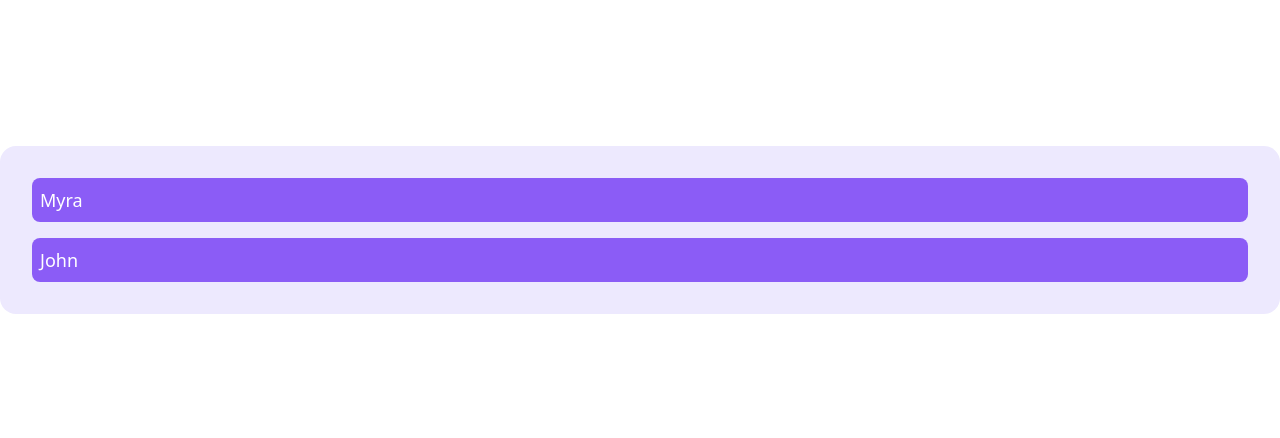
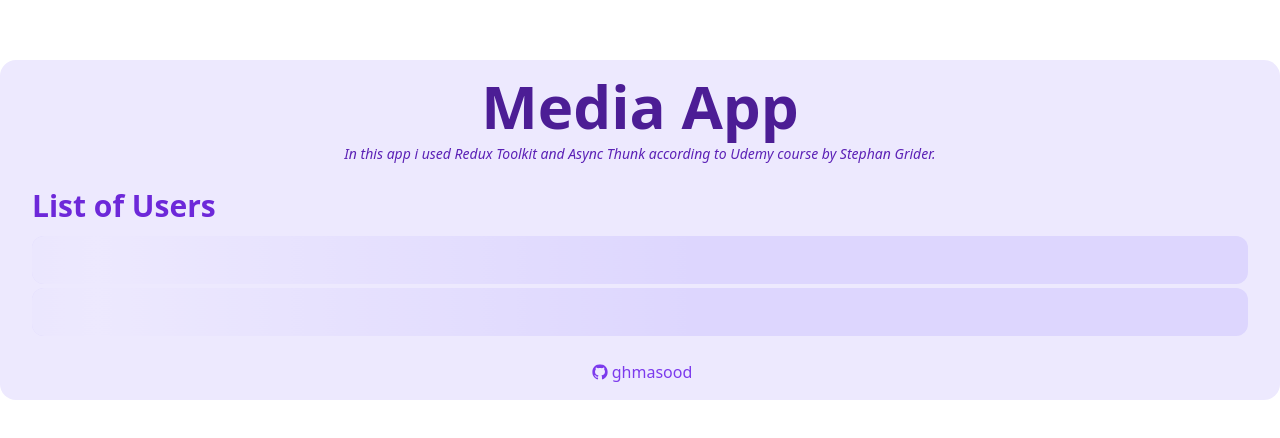
Before and after one commit to ghmasood/RTK-media, a React (Create React App) app: page / in a window 1280 px wide. Shown: the part 170-608 px from the top of the page. Built offline with nearby package versions, Linux system fonts and the light colour scheme; data requests are answered from the project's data file.

Commit message:
[ADD,IMPROVe] skeleton style and some other style + main title + copyright

```diff
--- /dev/null
+++ b/src/components/MainTitle/index.tsx
@@ -0,0 +1,15 @@
+import React from "react";
+
+function MainTitle() {
+  return (
+    <div className="items-center w-full flex flex-col gap-2">
+      <h1 className="text-6xl font-bold text-violet-900">Media App</h1>
+      <span className="italic text-violet-800 text-sm ">
+        In this app i used Redux Toolkit and Async Thunk according to Udemy
+        course by Stephan Grider.
+      </span>
+    </div>
+  );
+}
+
+export default MainTitle;
--- a/src/components/UserList/index.tsx
+++ b/src/components/UserList/index.tsx
@@ -1,6 +1,7 @@
 import React, { useEffect } from "react";
 import { fetchUsers } from "../../store";
 import { useAppDispatch, useAppSelector } from "../../store/hooks";
+import Button from "../Button/Button";
 import Skeleton from "../skeleton";
 
 function UserList() {
@@ -13,29 +14,34 @@
   const { data, error, isLoading } = useAppSelector((store) => store.users);
 
   return (
-    <>
+    <div className="flex flex-col gap-3">
+      <div className="flex justify-between items-center">
+        <span className="text-3xl font-semibold text-violet-700">
+          List of Users
+        </span>
+      </div>
       {isLoading ? (
-        <Skeleton numbers={3} customClass="!gap-2" ItemCustomClass="h-10" />
+        <Skeleton numbers={2} customClass="!gap-1" ItemCustomClass="h-12" />
       ) : error ? (
         <div className="flex flex-col items-center">
           <p>{error.name}</p>
           <p>{error.message}</p>
         </div>
       ) : (
-        <div className="w-full flex flex-col gap-4">
+        <div className="w-full flex flex-col gap-1">
           {data.map((item) => (
             <div
               key={item.id}
-              className="w-full rounded-lg p-2 bg-violet-500 cursor-pointer"
+              className="w-full rounded-xl p-2 bg-violet-500 cursor-pointer h-12 flex items-center"
             >
-              <span className="text-white text-lg font-medium">
+              <span className="text-white text-xl font-medium">
                 {item.name}
               </span>
             </div>
           ))}
         </div>
       )}
-    </>
+    </div>
   );
 }
 
--- /dev/null
+++ b/src/components/copyRight/index.tsx
@@ -0,0 +1,27 @@
+import React from "react";
+
+function CopyRight() {
+  return (
+    <a
+      className="mx-auto flex items-start justify-center group"
+      href="https://github.com/ghmasood"
+    >
+      <span className="scale-[65%]">
+        <svg
+          xmlns="http://www.w3.org/2000/svg"
+          width="24"
+          height="24"
+          viewBox="0 0 24 24"
+          className="fill-violet-600 group-hover:fill-violet-900 duration-500"
+        >
+          <path d="M12 0c-6.626 0-12 5.373-12 12 0 5.302 3.438 9.8 8.207 11.387.599.111.793-.261.793-.577v-2.234c-3.338.726-4.033-1.416-4.033-1.416-.546-1.387-1.333-1.756-1.333-1.756-1.089-.745.083-.729.083-.729 1.205.084 1.839 1.237 1.839 1.237 1.07 1.834 2.807 1.304 3.492.997.107-.775.418-1.305.762-1.604-2.665-.305-5.467-1.334-5.467-5.931 0-1.311.469-2.381 1.236-3.221-.124-.303-.535-1.524.117-3.176 0 0 1.008-.322 3.301 1.23.957-.266 1.983-.399 3.003-.404 1.02.005 2.047.138 3.006.404 2.291-1.552 3.297-1.23 3.297-1.23.653 1.653.242 2.874.118 3.176.77.84 1.235 1.911 1.235 3.221 0 4.609-2.807 5.624-5.479 5.921.43.372.823 1.102.823 2.222v3.293c0 .319.192.694.801.576 4.765-1.589 8.199-6.086 8.199-11.386 0-6.627-5.373-12-12-12z" />
+        </svg>
+      </span>
+      <span className="text-base font-medium text-violet-600 group-hover:text-violet-900 duration-500 ">
+        ghmasood
+      </span>
+    </a>
+  );
+}
+
+export default CopyRight;
--- a/src/components/index.tsx
+++ b/src/components/index.tsx
@@ -1,10 +1,14 @@
 import React from "react";
+import CopyRight from "./copyRight";
+import MainTitle from "./MainTitle";
 import UserList from "./UserList";
 
 function MediaApp() {
   return (
-    <div className="container bg-violet-100 rounded-2xl p-8 absolute left-1/2 -translate-x-1/2 top-1/2 -translate-y-1/2">
+    <div className="flex flex-col gap-6 container bg-violet-100 rounded-2xl py-4 px-8 absolute left-1/2 -translate-x-1/2 top-1/2 -translate-y-1/2">
+      <MainTitle />
       <UserList />
+      <CopyRight />
     </div>
   );
 }
--- a/src/components/skeleton/index.tsx
+++ b/src/components/skeleton/index.tsx
@@ -16,9 +16,9 @@
         .map((_, i) => (
           <div
             key={i}
-            className={`relative overflow-hidden bg-gray-200 rounded h-10 w-full ${ItemCustomClass}`}
+            className={`relative overflow-hidden bg-violet-200 rounded-xl h-10 w-full ${ItemCustomClass}`}
           >
-            <div className="animate-shimShim absolute inset-0 -translate-x-full bg-gradient-to-r from-gray-200 via-white to-gray-200" />
+            <div className="animate-shimShim absolute inset-0 -translate-x-full bg-gradient-to-r from-violet-200 via-violet-100 to-violet-200" />
           </div>
         ))}
     </div>
--- a/src/store/thunks/fetchUsers.ts
+++ b/src/store/thunks/fetchUsers.ts
@@ -3,6 +3,6 @@
 
 export const fetchUsers = createAsyncThunk("users/fetch", async () => {
   const response = await axios.get("http://localhost:4000/users");
-  await new Promise((res) => setTimeout(res, 100));
+  await new Promise((res) => setTimeout(res, 10000));
   return response.data;
 });
```
